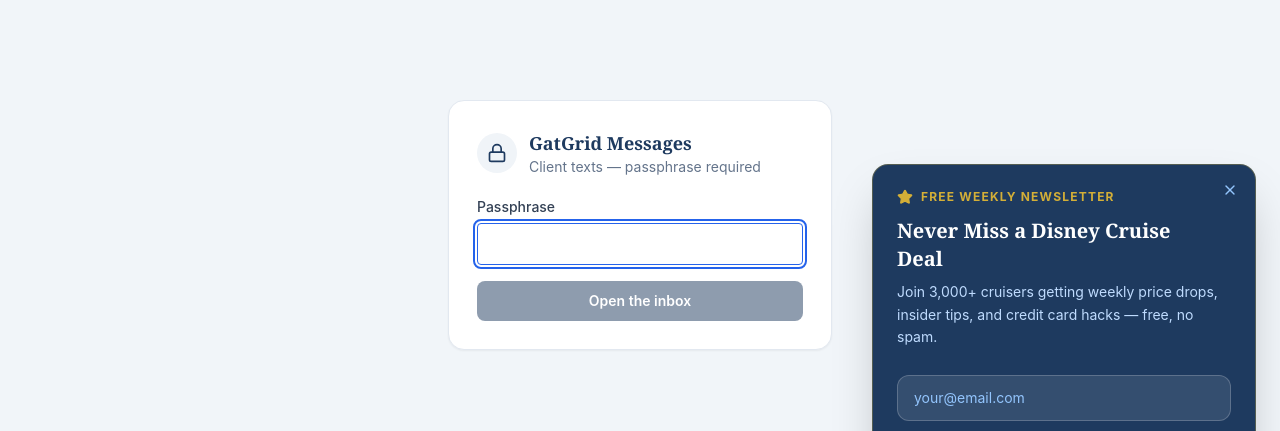
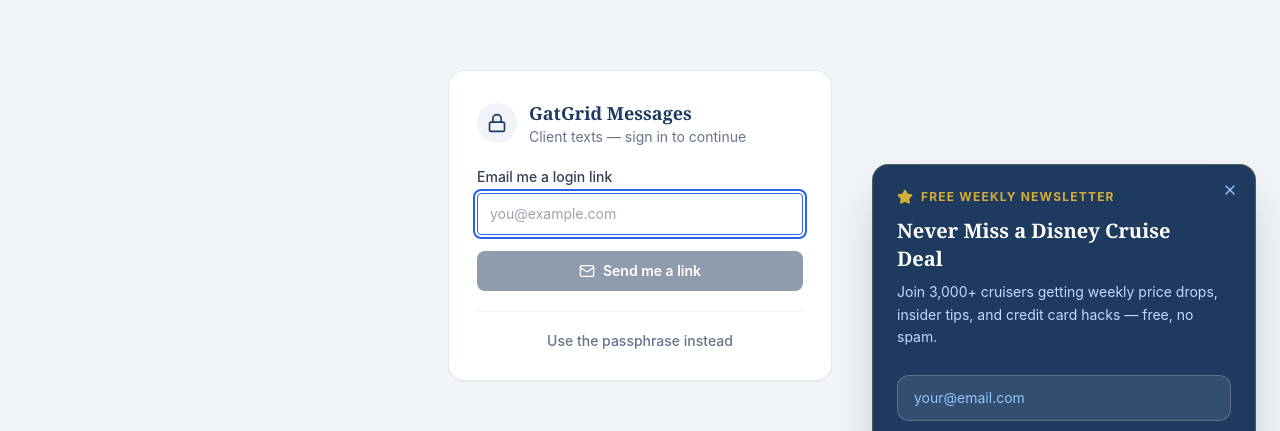
Before and after one commit to robobuckstar-ops/gatgridcruises, a Next.js app: page /admin/messages in a window 1280 px wide. Shown: the part 240-671 px from the top of the page. Built offline with nearby package versions, Linux system fonts and the light colour scheme; no server answers.

Commit message:
Marvel post, OG image, magic-link admin login

```diff
--- /dev/null
+++ b/src/app/api/admin/magic-link/request/route.ts
@@ -0,0 +1,78 @@
+// Email an allow-listed admin a one-time login link for /admin/messages.
+// Always responds { success: true } so it never reveals which emails are admins.
+
+import { NextRequest, NextResponse } from 'next/server'
+import { Resend } from 'resend'
+import { createMagicToken, getMessagesSecret, isAdminEmail } from '@/lib/messages-auth'
+import { checkRateLimit, getClientIp } from '@/lib/rate-limit'
+
+export const runtime = 'nodejs'
+export const dynamic = 'force-dynamic'
+
+const FROM = '"GatGrid Cruises" <bookings@gatgridcruises.com>'
+
+function baseUrl(request: NextRequest): string {
+  const env = process.env.NEXT_PUBLIC_SITE_URL?.trim()
+  return env ? env.replace(/\/+$/, '') : request.nextUrl.origin
+}
+
+export async function POST(request: NextRequest) {
+  // Tighter than the passphrase form — a link request also sends an email.
+  const { allowed, retryAfter } = checkRateLimit(getClientIp(request), 'magic-link', 5, 15 * 60_000)
+  if (!allowed) {
+    return NextResponse.json(
+      { error: 'Too many attempts. Try again in a few minutes.' },
+      { status: 429, headers: { 'Retry-After': String(retryAfter ?? 900) } },
+    )
+  }
+
+  if (!getMessagesSecret()) {
+    return NextResponse.json(
+      { error: 'Login is not configured yet (MESSAGES_ADMIN_SECRET).', code: 'NO_SECRET' },
+      { status: 503 },
+    )
+  }
+
+  let payload: { email?: unknown }
+  try {
+    payload = await request.json()
+  } catch {
+    return NextResponse.json({ error: 'Expected a JSON body' }, { status: 400 })
+  }
+  const email = typeof payload.email === 'string' ? payload.email.trim() : ''
+
+  // Uniform success response regardless of whether the email is an admin.
+  const ok = NextResponse.json({ success: true })
+
+  if (!email || !isAdminEmail(email)) return ok
+
+  const token = createMagicToken(email)
+  if (!token) return ok
+
+  const link = `${baseUrl(request)}/api/admin/magic-link/verify?token=${encodeURIComponent(token)}`
+
+  const apiKey = process.env.RESEND_API_KEY?.trim()
+  if (!apiKey) {
+    console.error('[magic-link] RESEND_API_KEY not set — cannot email login link')
+    return ok
+  }
+
+  try {
+    const resend = new Resend(apiKey)
+    await resend.emails.send({
+      from: FROM,
+      to: [email],
+      subject: 'Your GatGrid Messages login link',
+      html: `<div style="font-family:system-ui,-apple-system,sans-serif;max-width:480px;margin:0 auto;padding:24px;color:#0f172a;">
+        <h1 style="font-size:18px;margin:0 0 12px;">Sign in to GatGrid Messages</h1>
+        <p style="margin:0 0 20px;font-size:15px;line-height:1.5;">Click below to open the client Messages inbox. This link works once and expires in 15 minutes.</p>
+        <p style="margin:0 0 20px;"><a href="${link}" style="display:inline-block;padding:12px 22px;background:#0f2c52;color:#fff;text-decoration:none;border-radius:8px;font-weight:600;">Open the inbox</a></p>
+        <p style="margin:0;font-size:12px;color:#64748b;">If you didn't request this, you can safely ignore it.</p>
+      </div>`,
+    })
+  } catch (err) {
+    console.error('[magic-link] send failed:', err)
+  }
+
+  return ok
+}
--- /dev/null
+++ b/src/app/api/admin/magic-link/verify/route.ts
@@ -0,0 +1,29 @@
+// Consume a magic-link token: if valid, mint the Messages session cookie and
+// redirect into the inbox. Invalid/expired links bounce back to the login page.
+
+import { NextRequest, NextResponse } from 'next/server'
+import { MESSAGES_COOKIE, createMessagesSession, verifyMagicToken } from '@/lib/messages-auth'
+
+export const runtime = 'nodejs'
+export const dynamic = 'force-dynamic'
+
+export async function GET(request: NextRequest) {
+  const origin = request.nextUrl.origin
+  const token = request.nextUrl.searchParams.get('token') ?? undefined
+  const email = verifyMagicToken(token)
+
+  if (!email) {
+    return NextResponse.redirect(`${origin}/admin/messages?error=link`)
+  }
+
+  const session = createMessagesSession()
+  const response = NextResponse.redirect(`${origin}/admin/messages`)
+  response.cookies.set(MESSAGES_COOKIE, session.value, {
+    httpOnly: true,
+    secure: process.env.NODE_ENV === 'production',
+    sameSite: 'lax',
+    path: '/',
+    maxAge: session.maxAge,
+  })
+  return response
+}
--- a/src/components/admin/messages-login.tsx
+++ b/src/components/admin/messages-login.tsx
@@ -1,19 +1,50 @@
 'use client'
 
 import { useState } from 'react'
-import { Loader2, Lock } from 'lucide-react'
+import { Loader2, Lock, Mail, CheckCircle2 } from 'lucide-react'
 
 export default function MessagesLogin() {
+  // Magic-link (email) is the primary path; passphrase stays as a fallback.
+  const [email, setEmail] = useState('')
+  const [linkSent, setLinkSent] = useState(false)
+  const [linkBusy, setLinkBusy] = useState(false)
+  const [linkError, setLinkError] = useState('')
+
+  const [showPass, setShowPass] = useState(false)
   const [secret, setSecret] = useState('')
-  const [error, setError] = useState('')
-  const [busy, setBusy] = useState(false)
+  const [passError, setPassError] = useState('')
+  const [passBusy, setPassBusy] = useState(false)
 
-  async function submit(event: React.FormEvent) {
+  async function requestLink(event: React.FormEvent) {
     event.preventDefault()
-    if (!secret.trim() || busy) return
+    if (!email.trim() || linkBusy) return
+    setLinkBusy(true)
+    setLinkError('')
+    try {
+      const res = await fetch('/api/admin/magic-link/request', {
+        method: 'POST',
+        headers: { 'Content-Type': 'application/json' },
+        body: JSON.stringify({ email }),
+      })
+      if (!res.ok) {
+        const data = await res.json().catch(() => ({}))
+        setLinkError(data?.error || 'Could not send the link.')
+        return
+      }
+      // Always "sent" on success — the server won't say if the email is an admin.
+      setLinkSent(true)
+    } catch {
+      setLinkError('Could not reach the server. Try again.')
+    } finally {
+      setLinkBusy(false)
+    }
+  }
 
-    setBusy(true)
-    setError('')
+  async function submitPass(event: React.FormEvent) {
+    event.preventDefault()
+    if (!secret.trim() || passBusy) return
+    setPassBusy(true)
+    setPassError('')
     try {
       const res = await fetch('/api/sms/auth', {
         method: 'POST',
@@ -21,36 +52,76 @@
         body: JSON.stringify({ secret }),
       })
       const data = await res.json().catch(() => ({}))
-
       if (!res.ok) {
-        setError(data?.error || 'Could not sign in.')
+        setPassError(data?.error || 'Could not sign in.')
         return
       }
-      // Full reload so the server component re-reads the new session cookie.
       window.location.reload()
     } catch {
-      setError('Could not reach the server. Try again.')
+      setPassError('Could not reach the server. Try again.')
     } finally {
-      setBusy(false)
+      setPassBusy(false)
     }
   }
 
   return (
     <div className="flex min-h-screen items-center justify-center bg-slate-100 px-4">
-      <form
-        onSubmit={submit}
-        className="w-full max-w-sm rounded-2xl border border-slate-200 bg-white p-7 shadow-sm"
-      >
+      <div className="w-full max-w-sm rounded-2xl border border-slate-200 bg-white p-7 shadow-sm">
         <div className="mb-5 flex items-center gap-3">
           <span className="flex h-10 w-10 items-center justify-center rounded-full bg-navy-50 text-navy">
             <Lock className="h-5 w-5" />
           </span>
           <div>
             <h1 className="font-display text-lg font-bold text-navy-900">GatGrid Messages</h1>
-            <p className="text-sm text-slate-500">Client texts — passphrase required</p>
+            <p className="text-sm text-slate-500">Client texts — sign in to continue</p>
           </div>
         </div>
 
+        {linkSent ? (
+          <div className="rounded-lg border border-green-200 bg-green-50 p-4 text-center">
+            <CheckCircle2 className="mx-auto mb-2 h-6 w-6 text-green-600" />
+            <p className="text-sm font-medium text-slate-800">Check your email</p>
+            <p className="mt-1 text-sm text-slate-600">
+              If that address is on the admin list, a one-time login link is on its way. It expires in 15 minutes.
+            </p>
+            <button
+              type="button"
+              onClick={() => setLinkSent(false)}
+              className="mt-3 text-sm font-medium text-ocean hover:underline"
+            >
+              Use a different email
+            </button>
+          </div>
+        ) : (
+          <form onSubmit={requestLink}>
+            <label htmlFor="admin-email" className="mb-1.5 block text-sm font-medium text-slate-700">
+              Email me a login link
+            </label>
+            <input
+              id="admin-email"
+              type="email"
+              value={email}
+              onChange={e => setEmail(e.target.value)}
+              autoFocus
+              autoComplete="email"
+              placeholder="you@example.com"
+              className="mb-4 w-full rounded-lg border border-slate-200 px-3 py-2.5 text-sm outline-none focus:border-ocean"
+            />
+            {linkError && <p className="mb-3 text-sm text-red-600">{linkError}</p>}
+            <button
+              type="submit"
+              disabled={linkBusy || !email.trim()}
+              className="flex w-full items-center justify-center gap-2 rounded-lg bg-navy py-2.5 text-sm font-semibold text-white transition hover:bg-navy-700 disabled:opacity-50"
+            >
+              {linkBusy ? <Loader2 className="h-4 w-4 animate-spin" /> : <Mail className="h-4 w-4" />}
+              Send me a link
+            </button>
+          </form>
+        )}
+
+        <div className="mt-5 border-t border-slate-100 pt-4">
+          {showPass ? (
+            <form onSubmit={submitPass}>
               <label htmlFor="messages-secret" className="mb-1.5 block text-sm font-medium text-slate-700">
                 Passphrase
               </label>
@@ -59,22 +130,30 @@
                 type="password"
                 value={secret}
                 onChange={e => setSecret(e.target.value)}
-          autoFocus
                 autoComplete="current-password"
-          className="mb-4 w-full rounded-lg border border-slate-200 px-3 py-2.5 text-sm outline-none focus:border-ocean"
+                className="mb-3 w-full rounded-lg border border-slate-200 px-3 py-2.5 text-sm outline-none focus:border-ocean"
               />
-
-        {error && <p className="mb-3 text-sm text-red-600">{error}</p>}
-
+              {passError && <p className="mb-3 text-sm text-red-600">{passError}</p>}
               <button
                 type="submit"
-          disabled={busy || !secret.trim()}
-          className="flex w-full items-center justify-center gap-2 rounded-lg bg-navy py-2.5 text-sm font-semibold text-white transition hover:bg-navy-700 disabled:opacity-50"
+                disabled={passBusy || !secret.trim()}
+                className="flex w-full items-center justify-center gap-2 rounded-lg border border-navy py-2 text-sm font-semibold text-navy transition hover:bg-navy-50 disabled:opacity-50"
               >
-          {busy && <Loader2 className="h-4 w-4 animate-spin" />}
-          Open the inbox
+                {passBusy && <Loader2 className="h-4 w-4 animate-spin" />}
+                Open with passphrase
               </button>
             </form>
+          ) : (
+            <button
+              type="button"
+              onClick={() => setShowPass(true)}
+              className="w-full text-center text-sm font-medium text-slate-500 hover:text-navy"
+            >
+              Use the passphrase instead
+            </button>
+          )}
+        </div>
+      </div>
     </div>
   )
 }
--- a/src/lib/messages-auth.ts
+++ b/src/lib/messages-auth.ts
@@ -75,3 +75,56 @@
 
   return false
 }
+
+// ---- Magic-link login -------------------------------------------------------
+// Lets an allow-listed admin sign in by clicking a one-time link emailed to
+// them, instead of typing MESSAGES_ADMIN_SECRET. The link's token is signed
+// with that same secret, so the operator never needs to know the passphrase —
+// the server holds it. A successful link mints the normal session cookie above.
+
+const MAGIC_TTL_SECONDS = 15 * 60 // links expire in 15 minutes
+
+/** Emails allowed to request a login link (ADMIN_MAGIC_EMAILS, comma-separated). */
+export function getAdminEmails(): string[] {
+  const raw = process.env.ADMIN_MAGIC_EMAILS?.trim()
+  return (raw && raw.length ? raw : 'robobuckstar@gmail.com')
+    .split(',')
+    .map(e => e.trim().toLowerCase())
+    .filter(e => e.includes('@'))
+}
+
+export function isAdminEmail(email: string): boolean {
+  return getAdminEmails().includes(email.trim().toLowerCase())
+}
+
+/**
+ * A signed, expiring token bound to an email. Format: `email~exp~sig`, where
+ * the email is percent-encoded (so it never contains the `~` separator) and
+ * `sig` is base64url (also `~`-free). Returns null if no secret is configured.
+ */
+export function createMagicToken(email: string): string | null {
+  const secret = getMessagesSecret()
+  if (!secret) return null
+  const exp = Math.floor(Date.now() / 1000) + MAGIC_TTL_SECONDS
+  const data = `${encodeURIComponent(email.trim().toLowerCase())}~${exp}`
+  return `${data}~${sign(data, secret)}`
+}
+
+/** Returns the email if the token is valid, unexpired, and an admin; else null. */
+export function verifyMagicToken(token: string | undefined): string | null {
+  const secret = getMessagesSecret()
+  if (!secret || !token) return null
+
+  const [emailEnc, exp, sig] = token.split('~')
+  if (!emailEnc || !exp || !sig) return null
+  if (!/^\d+$/.test(exp) || Number(exp) < Math.floor(Date.now() / 1000)) return null
+  if (!safeEqual(sig, sign(`${emailEnc}~${exp}`, secret))) return null
+
+  let email: string
+  try {
+    email = decodeURIComponent(emailEnc)
+  } catch {
+    return null
+  }
+  return isAdminEmail(email) ? email : null
+}
```
Lines whose indentation alone changed are shown as unchanged.
